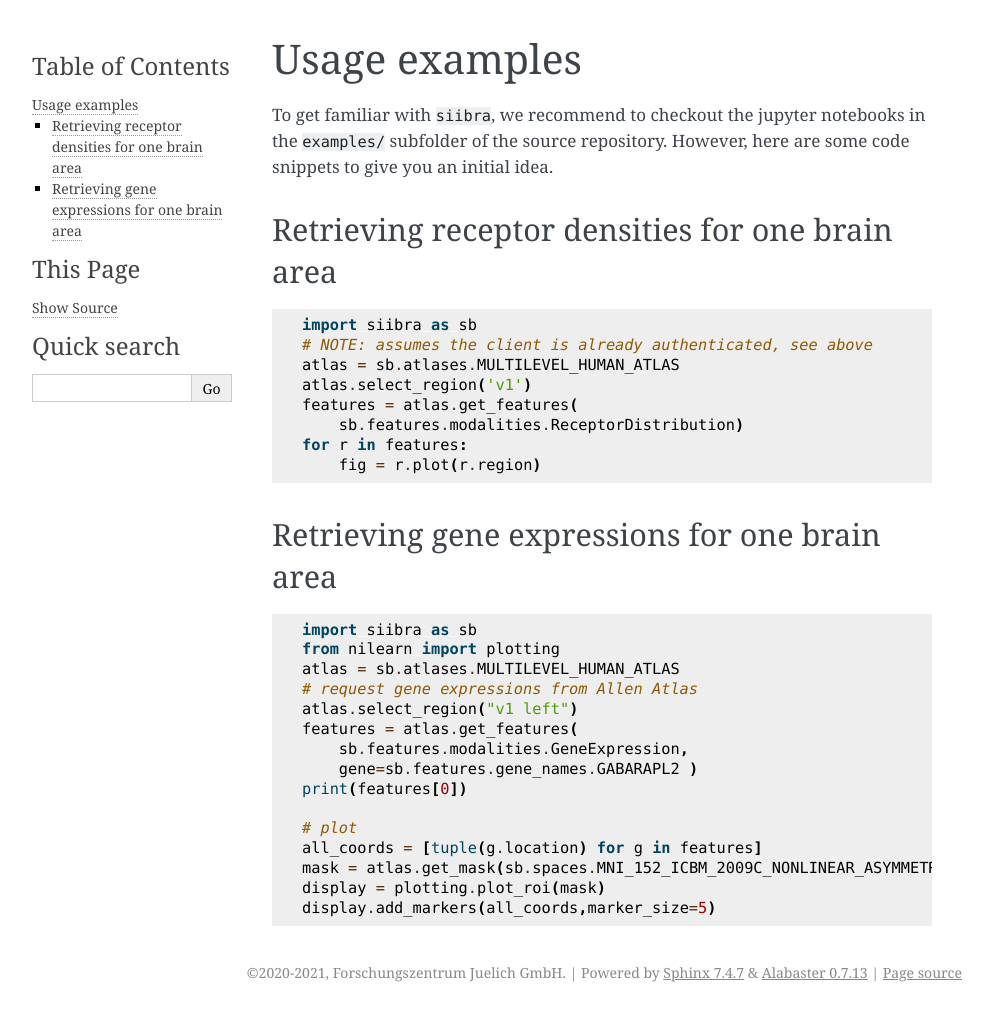
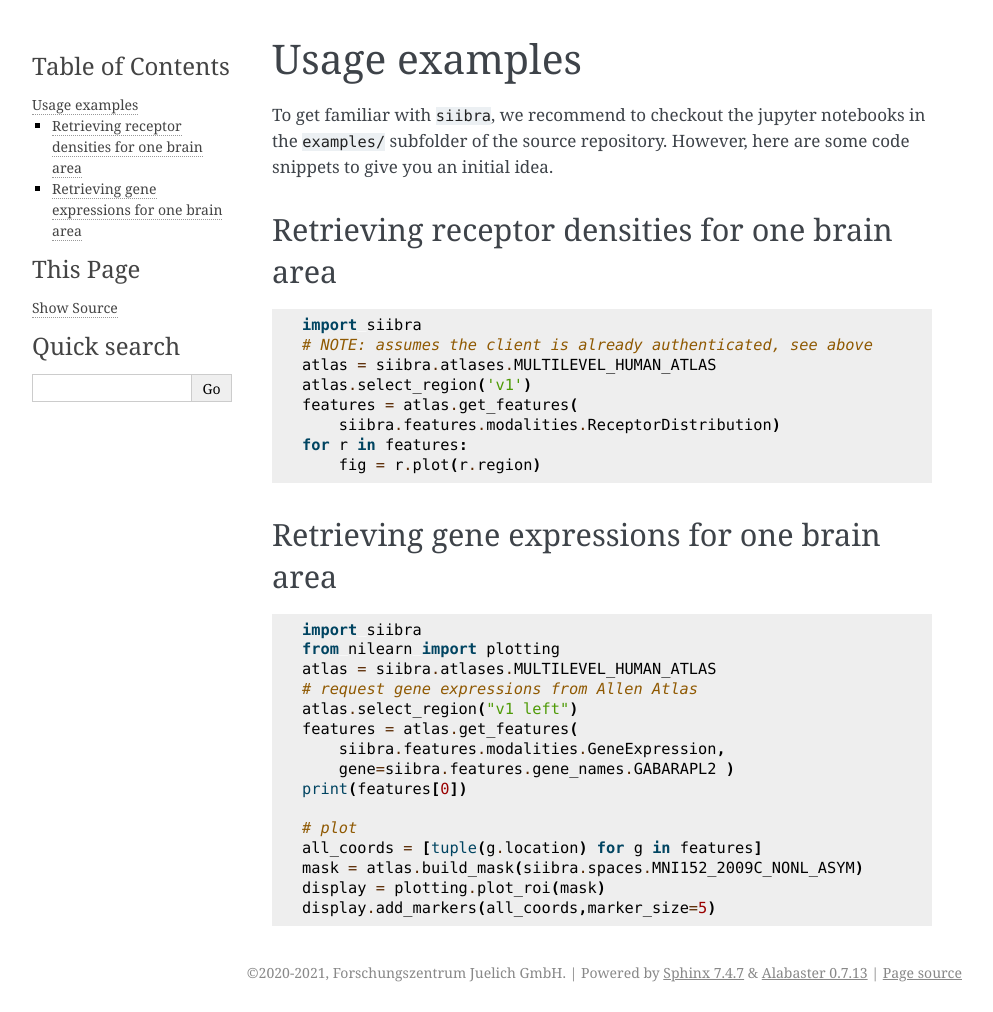
Before and after one commit to FZJ-INM1-BDA/siibra-python, a Sphinx documentation site: the page built from docs/usage.rst, in a window 1280 px wide. Shown: the whole page, without its empty margins (148-1141 px from the left). Built offline with Sphinx 7.4.7, drawn with Linux system fonts in a browser that asks for light colours.

```diff
--- a/docs/usage.rst
+++ b/docs/usage.rst
@@ -9,12 +9,12 @@ Retrieving receptor densities for one brain area
 
 .. code:: python
 
-    import siibra as sb
+    import siibra
     # NOTE: assumes the client is already authenticated, see above
-    atlas = sb.atlases.MULTILEVEL_HUMAN_ATLAS
+    atlas = siibra.atlases.MULTILEVEL_HUMAN_ATLAS
     atlas.select_region('v1')
     features = atlas.get_features(
-        sb.features.modalities.ReceptorDistribution)
+        siibra.features.modalities.ReceptorDistribution)
     for r in features:
         fig = r.plot(r.region)
 
@@ -24,18 +24,18 @@ Retrieving gene expressions for one brain area
 
 .. code:: python
 
-    import siibra as sb
+    import siibra
     from nilearn import plotting
-    atlas = sb.atlases.MULTILEVEL_HUMAN_ATLAS
+    atlas = siibra.atlases.MULTILEVEL_HUMAN_ATLAS
     # request gene expressions from Allen Atlas
     atlas.select_region("v1 left")
     features = atlas.get_features(
-        sb.features.modalities.GeneExpression,
-        gene=sb.features.gene_names.GABARAPL2 )
+        siibra.features.modalities.GeneExpression,
+        gene=siibra.features.gene_names.GABARAPL2 )
     print(features[0])
 
     # plot
     all_coords = [tuple(g.location) for g in features]
-    mask = atlas.get_mask(sb.spaces.MNI_152_ICBM_2009C_NONLINEAR_ASYMMETRIC)
+    mask = atlas.build_mask(siibra.spaces.MNI152_2009C_NONL_ASYM)
     display = plotting.plot_roi(mask)
     display.add_markers(all_coords,marker_size=5)
--- a/siibra/__init__.py
+++ b/siibra/__init__.py
@@ -13,7 +13,7 @@
 # limitations under the License.
 
 # __version__ is parsed by setup.py
-__version__='0.0.9.dev3'
+__version__='0.0.9.dev4'
 
 import logging
 logger = logging.getLogger(__name__)
```
